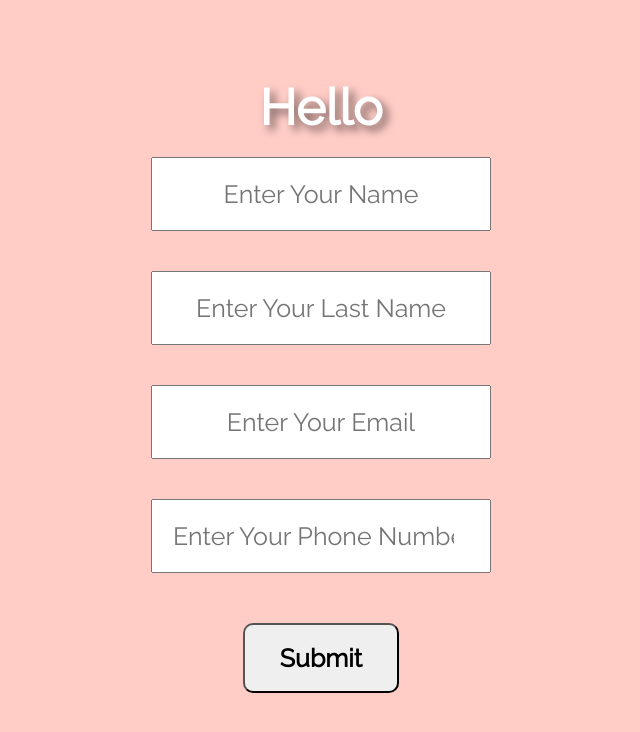
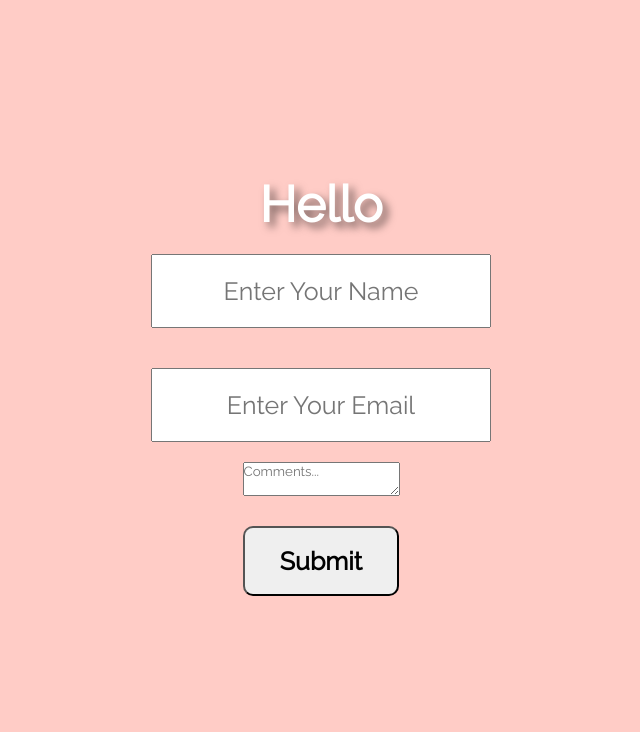
Before and after one commit to UtkarshSinghChouhan/ReactJS_Tutorial, a React (Create React App) app: page / in a window 1280 px wide. Shown: the top 732 px of the page, without its empty margins (319-959 px from the left). Built offline with nearby package versions, Linux system fonts and the light colour scheme.

Commit message:
textarea feild done

```diff
--- a/src/App.jsx
+++ b/src/App.jsx
@@ -8,57 +8,23 @@ const App = () => {
 
     let[fullName, setName] = useState({
         fname : "",
-        lname : "",
         email : "",
-        number : ""
+        comments : ""
     });
 
     const inputEvent = (e) => {
-        // console.log(e.target.value);
-        // console.log(e.target.name);
-        // console.log(e.target.placeholder);
 
 
         setName((previousValue) => {
 
             let{name, value} = e.target;   //object Destructuring
 
-            console.log(previousValue)
+
 
             return{
               ...previousValue,
               [name] : value
             }
-
-            // if(name === 'fname'){
-            //     return{
-            //         fname : value,
-            //         lname : previousValue.lname,
-            //         email : previousValue.email,
-            //         number : previousValue.number
-            //     }
-            // }else if(name === 'lname'){
-            //     return{
-            //         fname : previousValue.fname,
-            //         lname : value,
-            //         email : previousValue.email,
-            //         number : previousValue.number
-            //     }
-            // }else if(name === 'email'){
-            //     return{
-            //         fname : previousValue.fname,
-            //         lname : previousValue.lname,
-            //         email : value,
-            //         number : previousValue.number
-            //     }
-            // }else if(name === 'number'){
-            //     return{
-            //         fname : previousValue.fname,
-            //         lname : previousValue.lname,
-            //         email : previousValue.email,
-            //         number : value
-            //     }
-            // }
 
         })
     }
@@ -74,8 +40,8 @@ const App = () => {
         <>
             <div className='container'>
                 <form onSubmit={onSubmits}>
-                    <h1>Hello {fullName.fname} {fullName.lname}</h1>
-                    <p>{fullName.email} {fullName.number}</p>
+                    <h1>Hello {fullName.fname}</h1>
+                    <p>{fullName.email}</p>
 
                     <input
                         type='text'
@@ -85,13 +51,6 @@ const App = () => {
                         value={fullName.fname}
                     />
 
-                    <input
-                        type='text'
-                        placeholder='Enter Your Last Name'
-                        name='lname'
-                        onChange={inputEvent}
-                        value={fullName.lname}
-                    />
 
                     <input
                         type='email'
@@ -101,15 +60,15 @@ const App = () => {
                         value={fullName.email}
                     />
 
-                    <input
-                        type='number'
-                        placeholder='Enter Your Phone Number'
-                        name='number'
-                        onChange={inputEvent}
-                        value={fullName.number}
+
+                    <textarea
+                      name='comments'
+                      placeholder='Comments...'
+                      onChange={inputEvent}
+                      value={fullName.comments}
                     />
 
-                    <button type='submit'>Submit</button>
+                    <button>Submit</button>
 
                 </form>
             </div>
```
